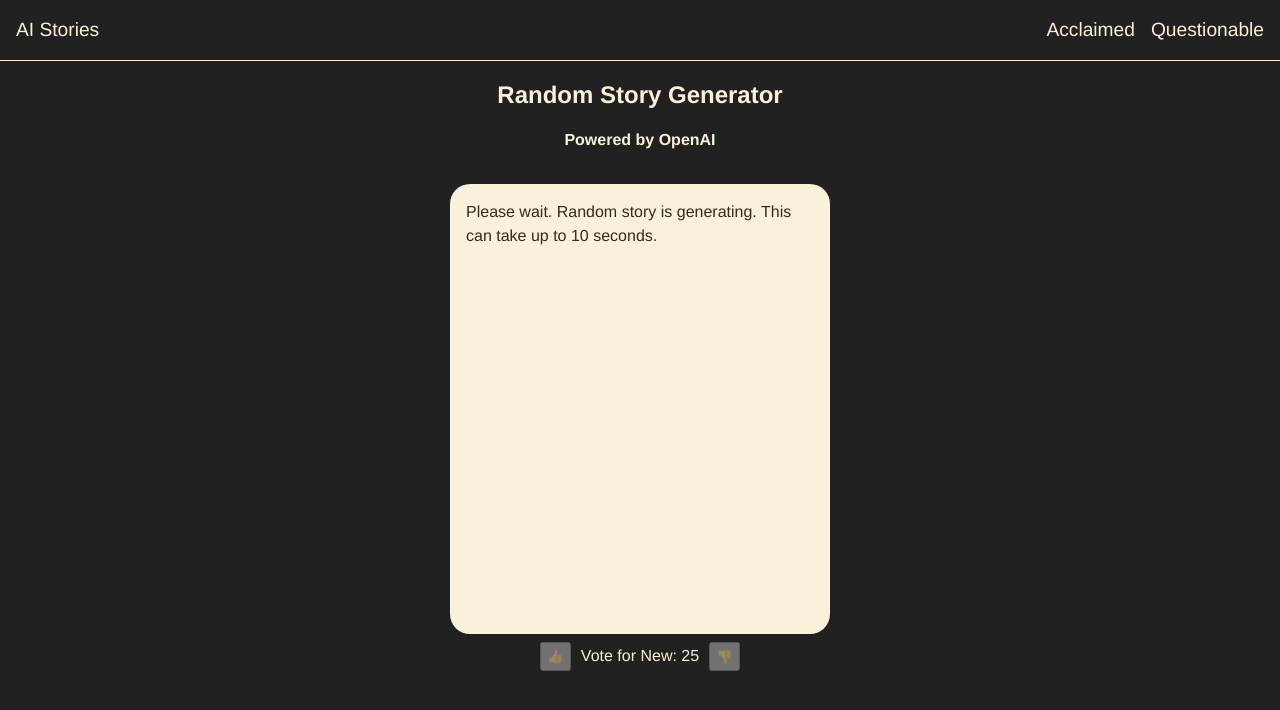
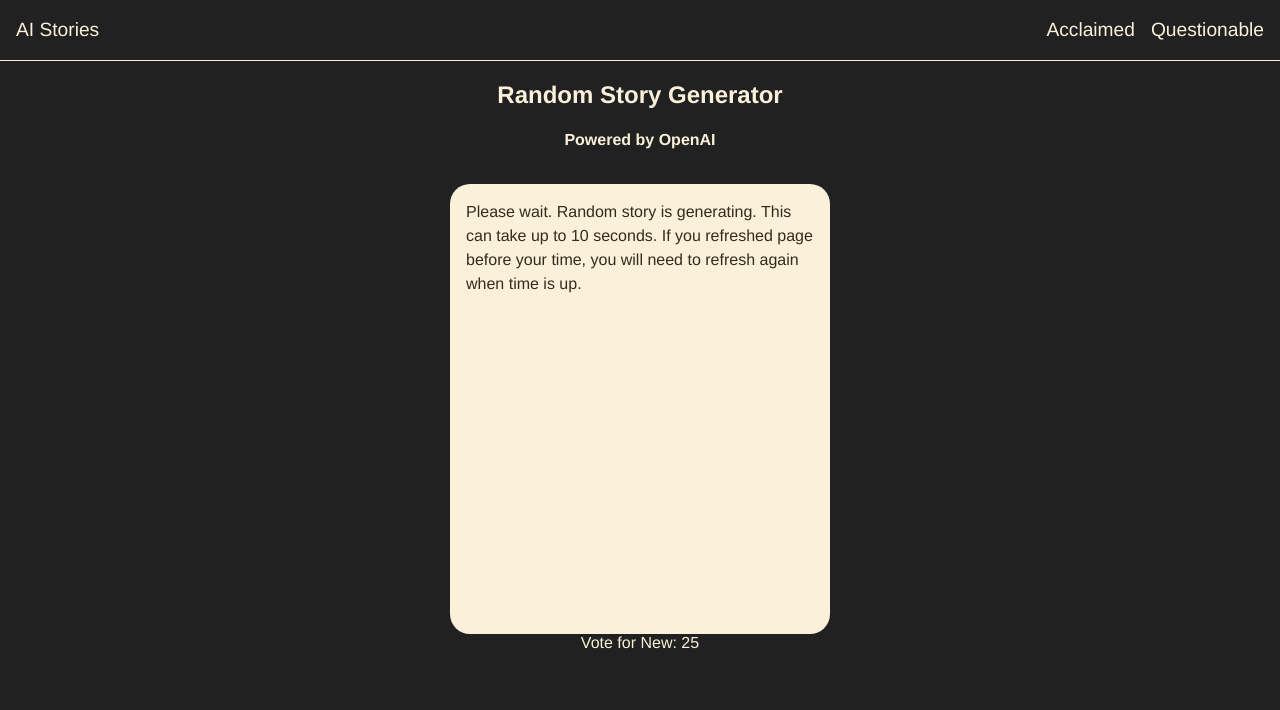
Before and after one commit to balderekjk/ai-stories, a React (Vite) app: page / in a window 1280 px wide. Shown: the top 710 px of the page. Built offline with nearby package versions, Linux system fonts and the light colour scheme; no server answers.

Commit message:
prevent refresh before time

```diff
--- a/src/MainPage.tsx
+++ b/src/MainPage.tsx
@@ -69,6 +69,14 @@ function MainPage() {
     };
 
     const fetchGPT = (prompt) => {
+      let currentTime = Math.floor(Date.now() / 1000);
+      if (!localStorage.getItem('reqTime'))
+        localStorage.setItem('reqTime', Math.floor(Date.now() / 1000 + timer));
+      console.log(localStorage.getItem('reqTime'), 'reqTime');
+      console.log(currentTime, 'currentTime');
+      let reqTime = localStorage.getItem('reqTime');
+      if (reqTime > currentTime) return;
+      localStorage.removeItem('reqTime');
       fetch('https://api.openai.com/v1/completions', {
         method: 'POST',
         headers: {
@@ -90,7 +98,7 @@ function MainPage() {
     let storyType = getRandomStoryType();
     let person = getRandomPerson();
 
-    let story = `Create a ${storyType} story with descriptive imagery featuring a ${person}`;
+    let story = `Create a ${storyType} story with descriptive imagery featuring a ${person}. No explicit language allowed.`;
     fetchGPT(story);
     setTimer(30);
   }, [reviewed]);
@@ -136,9 +144,11 @@ function MainPage() {
         <div className="story-box" ref={readerRef}>
           {randomStory
             ? randomStory.trim()
-            : 'Please wait. Random story is generating. This can take up to 10 seconds.'}
+            : 'Please wait. Random story is generating. This can take up to 10 seconds. If you refreshed page before your time, you will need to refresh again when time is up.'}
         </div>
       </div>
+      <span>Vote for New: {timer}</span>
+      {!localStorage.getItem('reqTime') && (
         <div className="reception-box">
           <button
             onClick={() => handleReview(1)}
@@ -147,7 +157,6 @@ function MainPage() {
           >
             &#128077;
           </button>
-        <span>Vote for New: {timer}</span>
           <button
             onClick={() => handleReview(-1)}
             disabled={timer > 0}
@@ -156,6 +165,7 @@ function MainPage() {
             &#128078;
           </button>
         </div>
+      )}
     </div>
   );
 }
```
Lines whose indentation alone changed are shown as unchanged.
